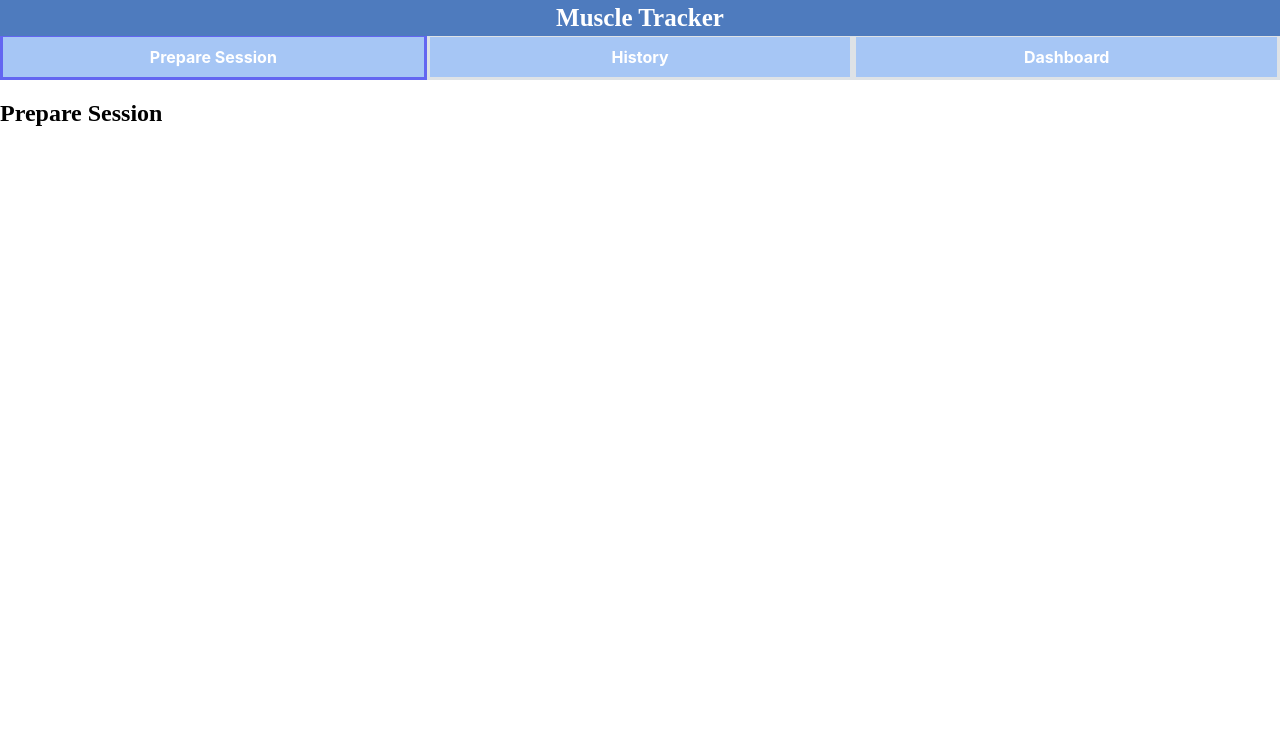
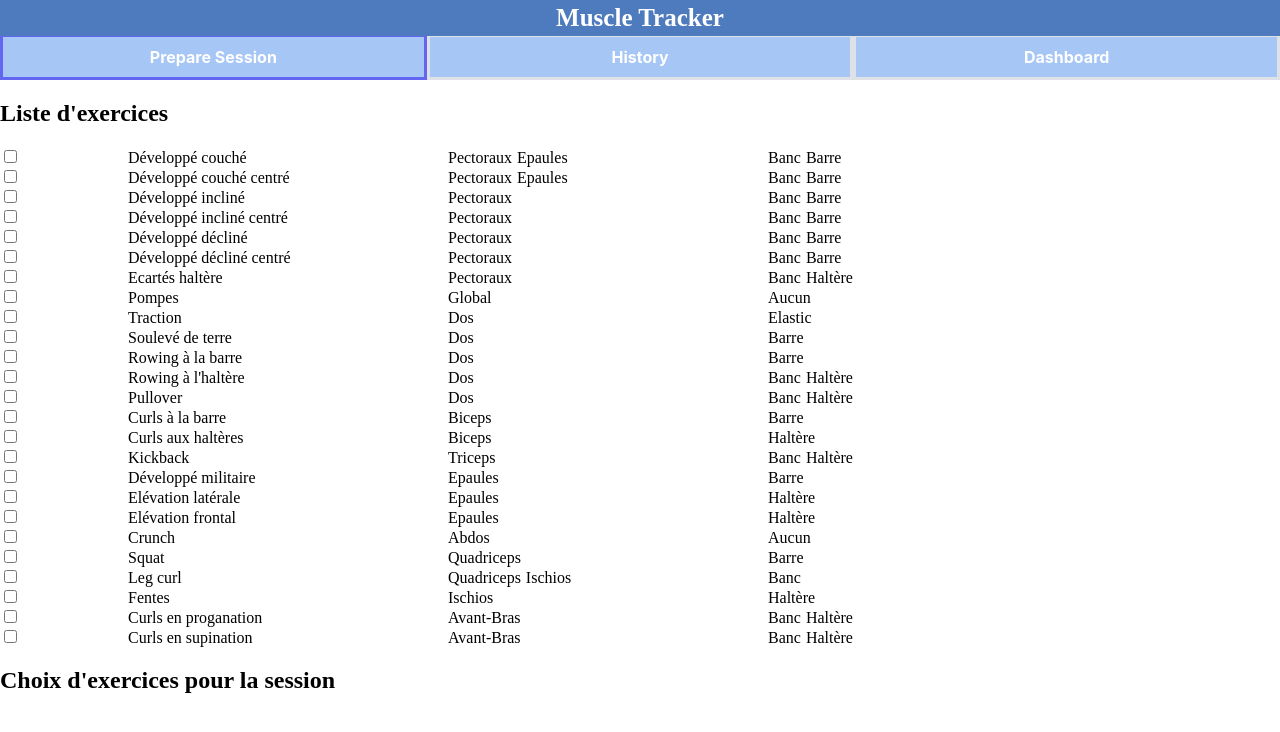
Before and after one commit to KragWu/MuscleTracker, a React app in the folder client/: page / in a window 1280 px wide. Shown: the top 732 px of the page. Built offline with nearby package versions, Linux system fonts and the light colour scheme.

Commit message:
:sparkles: Show list exercise

```diff
--- /dev/null
+++ b/client/src/components/Exercise.css
@@ -0,0 +1,32 @@
+.exercise {
+    display: inline-block;
+    width: 100%;
+}
+
+.selection {
+    display: inline-block;
+    width: 10%;
+}
+
+.name {
+    display: inline-block;
+    width: 25%;
+}
+
+.muscle {
+    display: inline-block;
+    width: 25%;
+}
+
+.muscle-icon {
+    margin-right: 5px;
+}
+
+.tools {
+    display: inline-block;
+    width: 25%;
+}
+
+.tools-icon {
+    margin-right: 5px;
+}
--- /dev/null
+++ b/client/src/components/ExerciseChoice.js
@@ -0,0 +1,20 @@
+import React from "react";
+
+export default class ExerciseChoice extends React.Component {
+    constructor(props) {
+        super(props)
+        this.state = {
+            exo: props.exo,
+        }
+    }
+
+    render() {
+        const exercise = this.props.exo
+        return <div>
+            <div className="name">{exercise.name}</div>
+            <div className="mediumWeight">{exercise.mediumWeight}</div>
+            <div className="maxWeight">{exercise.maxWeight}</div>
+            <div className="averageRepetition">{exercise.averageRepetition}</div>
+        </div>
+    }
+}
--- /dev/null
+++ b/client/src/components/ExercisePresented.js
@@ -0,0 +1,69 @@
+import React from "react";
+import "./Exercise.css"
+
+export default class ExercisePresented extends React.Component {
+    constructor(props) {
+        super(props)
+        this.state = {
+            exo: props.exo,
+            listExercise: props.listExercise,
+            listChoice: props.listChoice,
+        }
+    }
+
+    muscleIcon(muscle) {
+        return <>
+        {
+            muscle.map(elem => {
+                return <label key={elem} className="muscle-icon">{elem}</label>
+            })
+        }
+        </>
+    }
+
+    toolsIcon(tools) {
+        return <>
+        {
+            tools.map(elem => {
+                return <label key={elem} className="tools-icon">{elem}</label>
+            })
+        }
+        </>
+    }
+
+    selectExercise(listExercice, exoSelected, listChoice, event) {
+        const element = event.currentTarget
+        if (element.checked) {
+            listExercice.forEach(elem => {
+                if (elem.name == exoSelected) {
+                    listChoice.push(elem)
+                    let index = listChoice.indexOf(elem)
+                    let test = listChoice.at(index)
+                    console.log("push : elem : " + elem.name + " - index : " + index + " - test : " + test.name)
+                }
+            });
+        } else {
+            listChoice.forEach(elem => {
+                if(elem.name == exoSelected) {
+                    let index = listChoice.indexOf(elem)
+                    let test = listChoice.at(index)
+                    console.log("pop: elem : " + elem.name + " - index : " + index + " - test : " + test.name)
+                    listChoice.splice(index, 1)
+                }
+            });
+        }
+        console.log(listChoice)
+    }
+
+    render() {
+        const exercise = this.props.exo
+        const listExercise = this.props.listExercise
+        const listChoice = this.props.listChoice
+        return <div className="exercise">
+            <div className="selection"><input id={exercise.id_name} type="checkbox" onClick={(e) => this.selectExercise(listExercise, exercise.name, listChoice, e)}/></div>
+            <div className="name">{exercise.name}</div>
+            <div className="muscle">{this.muscleIcon(exercise.muscle)}</div>
+            <div className="tools">{this.toolsIcon(exercise.tools)}</div>
+        </div>
+    }
+}
--- /dev/null
+++ b/client/src/components/ListExercise.js
@@ -0,0 +1,56 @@
+import React from "react";
+import ExerciseChoice from "./ExerciseChoice";
+import ExercisePresented from "./ExercisePresented";
+
+class listExercise extends React.Component {
+    constructor(props) {
+        super(props)
+        this.state = {
+            listExo: props.listExo,
+            listChoice: props.exoChoice,
+            goal: props.goal
+        }
+    }
+
+    _switchBalise(goal, listExo, listChoice) {
+        var result = null
+        switch (goal) {
+            case 'Presentation':
+                result = listExo.map(item => {
+                    return <div key={item.id_name}>
+                        <ExercisePresented exo={item} listExercise={listExo} listChoice={listChoice} />
+                    </div>
+                })
+                break;
+            case 'Validation':
+                result = listChoice.map(item => {
+                    return <div key={item.id_name}>
+                        <ExerciseChoice exo={item} listExercise={listExo} listChoice={listChoice} />
+                    </div>
+                })
+                break;
+            default:
+                result = listExo.map(item => {
+                    return <div key={item.id_name}>
+                        <ExercisePresented exo={item} listExercise={listExo} listChoice={listChoice} />
+                    </div>
+                })
+                break;
+        }
+        return result
+
+    }
+
+    render() {
+        const listExo = this.props.listExo
+        const listChoice = this.props.exoChoice
+        const goal = this.props.goal
+        return <>
+            {
+                this._switchBalise(goal, listExo, listChoice)
+            }
+        </>
+    }
+}
+
+export default listExercise
--- a/client/src/components/PrepareSessionLayout.js
+++ b/client/src/components/PrepareSessionLayout.js
@@ -1,9 +1,20 @@
 import React from "react";
+import ListExercise from "./ListExercise";
+
+const listExo = require("../listExercise.json")
+const listChoice = []
 
 const PrepareSessionLayout = () => {
-    return <div>
-        <h2>Prepare Session</h2>
-    </div>
+    return <>
+        <div>
+            <h2>Liste d'exercices</h2>
+            <ListExercise listExo={listExo} goal="Presentation" exoChoice={listChoice}/>
+        </div>
+        <div>
+            <h2>Choix d'exercices pour la session</h2>
+            <ListExercise listExo={listChoice} goal="Validation" exoChoice={[]}/>
+        </div>
+    </>
 };
 
 export default PrepareSessionLayout;
--- /dev/null
+++ b/client/src/listExercise.json
@@ -0,0 +1,177 @@
+[
+    {
+        "name": "Développé couché",
+        "tools": ["Banc", "Barre"],
+        "muscle": ["Pectoraux", "Epaules"],
+        "id_name": "devcou",
+        "id_name_bis": ""
+    },
+    {
+        "name": "Développé couché centré",
+        "tools": ["Banc", "Barre"],
+        "muscle": ["Pectoraux", "Epaules"],
+        "id_name": "devcoucen",
+        "id_name_bis": ""
+    },
+    {
+        "name": "Développé incliné",
+        "tools": ["Banc", "Barre"],
+        "muscle": ["Pectoraux"],
+        "id_name": "devinc",
+        "id_name_bis": ""
+    },
+    {
+        "name": "Développé incliné centré",
+        "tools": ["Banc", "Barre"],
+        "muscle": ["Pectoraux"],
+        "id_name": "devinccen",
+        "id_name_bis": ""
+    },
+    {
+        "name": "Développé décliné",
+        "tools": ["Banc", "Barre"],
+        "muscle": ["Pectoraux"],
+        "id_name": "devdec",
+        "id_name_bis": ""
+    },
+    {
+        "name": "Développé décliné centré",
+        "tools": ["Banc", "Barre"],
+        "muscle": ["Pectoraux"],
+        "id_name": "devdeccen",
+        "id_name_bis": ""
+    },
+    {
+        "name": "Ecartés haltère",
+        "tools": ["Banc", "Haltère"],
+        "muscle": ["Pectoraux"],
+        "id_name": "ecarte",
+        "id_name_bis": ""
+    },
+    {
+        "name": "Pompes",
+        "tools": ["Aucun"],
+        "muscle": ["Global"],
+        "id_name": "pompes",
+        "id_name_bis": ""
+    },
+    {
+        "name": "Traction",
+        "tools": ["Elastic"],
+        "muscle": ["Dos"],
+        "id_name": "traction",
+        "id_name_bis": ""
+    },
+    {
+        "name": "Soulevé de terre",
+        "tools": ["Barre"],
+        "muscle": ["Dos"],
+        "id_name": "souleve",
+        "id_name_bis": ""
+    },
+    {
+        "name": "Rowing à la barre",
+        "tools": ["Barre"],
+        "muscle": ["Dos"],
+        "id_name": "rowbar",
+        "id_name_bis": ""
+    },
+    {
+        "name": "Rowing à l'haltère",
+        "tools": ["Banc", "Haltère"],
+        "muscle": ["Dos"],
+        "id_name": "rowhalt",
+        "id_name_bis": ""
+    },
+    {
+        "name": "Pullover",
+        "tools": ["Banc", "Haltère"],
+        "muscle": ["Dos"],
+        "id_name": "pullover",
+        "id_name_bis": ""
+    },
+    {
+        "name": "Curls à la barre",
+        "tools": ["Barre"],
+        "muscle": ["Biceps"],
+        "id_name": "curlsbarre",
+        "id_name_bis": ""
+    },
+    {
+        "name": "Curls aux haltères",
+        "tools": ["Haltère"],
+        "muscle": ["Biceps"],
+        "id_name": "curlshalte",
+        "id_name_bis": ""
+    },
+    {
+        "name": "Kickback",
+        "tools": ["Banc", "Haltère"],
+        "muscle": ["Triceps"],
+        "id_name": "kickback",
+        "id_name_bis": ""
+    },
+    {
+        "name": "Développé militaire",
+        "tools": ["Barre"],
+        "muscle": ["Epaules"],
+        "id_name": "devmil",
+        "id_name_bis": ""
+    },
+    {
+        "name": "Elévation latérale",
+        "tools": ["Haltère"],
+        "muscle": ["Epaules"],
+        "id_name": "elevlat",
+        "id_name_bis": ""
+    },
+    {
+        "name": "Elévation frontal",
+        "tools": ["Haltère"],
+        "muscle": ["Epaules"],
+        "id_name": "elevfront",
+        "id_name_bis": ""
+    },
+    {
+        "name": "Crunch",
+        "tools": ["Aucun"],
+        "muscle": ["Abdos"],
+        "id_name": "crunch",
+        "id_name_bis": ""
+    },
+    {
+        "name": "Squat",
+        "tools": ["Barre"],
+        "muscle": ["Quadriceps"],
+        "id_name": "squat",
+        "id_name_bis": ""
+    },
+    {
+        "name": "Leg curl",
+        "tools": ["Banc"],
+        "muscle": ["Quadriceps", "Ischios"],
+        "id_name": "legcurl",
+        "id_name_bis": ""
+    },
+    {
+        "name": "Fentes",
+        "tools": ["Haltère"],
+        "muscle": ["Ischios"],
+        "id_name": "fente",
+        "id_name_bis": ""
+    },
+    {
+        "name": "Curls en proganation",
+        "tools": ["Banc", "Haltère"],
+        "muscle": ["Avant-Bras"],
+        "id_name": "curlsprog",
+        "id_name_bis": ""
+    },
+    {
+        "name": "Curls en supination",
+        "tools": ["Banc", "Haltère"],
+        "muscle": ["Avant-Bras"],
+        "id_name": "curlssupi",
+        "id_name_bis": ""
+    }
+]
```
